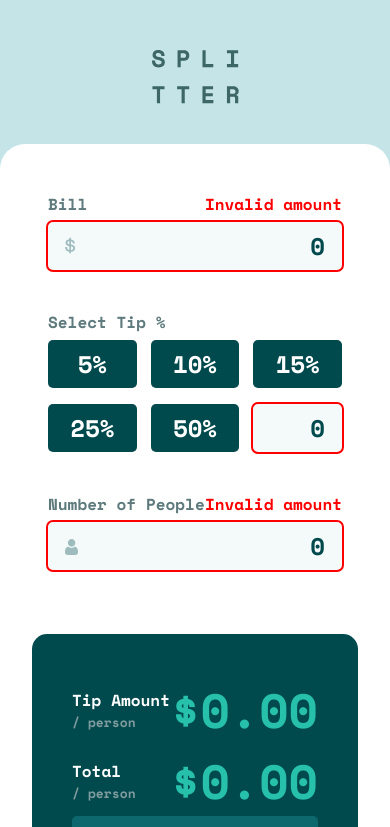
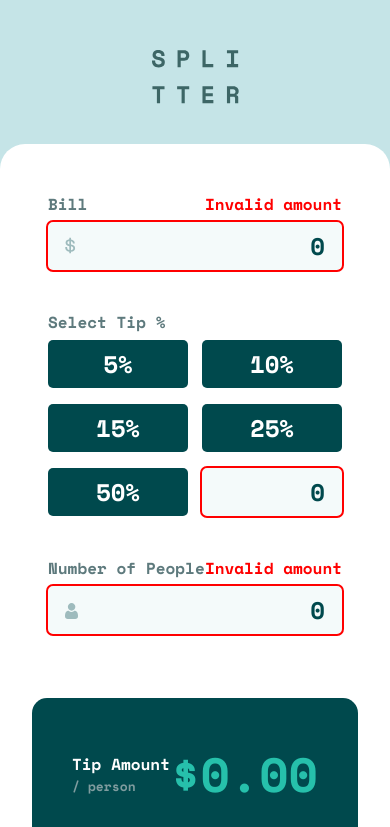
Before and after one commit to zxasc/tip-calculator-app, a React (Vite) app: page / in a window 390 px wide. Shown: the top 827 px of the page. Built offline with nearby package versions, Linux system fonts and the light colour scheme.

Commit message:
make mobile version responsive

```diff
--- a/src/styles/FormSelector.module.scss
+++ b/src/styles/FormSelector.module.scss
@@ -32,3 +32,9 @@
         }
     }
 }
+
+@media only screen and (max-width: 720px) {
+    .button_container {
+        grid-template-columns: repeat(2, minmax(0, 1fr));
+    }
+}
--- a/src/styles/global.scss
+++ b/src/styles/global.scss
@@ -59,6 +59,10 @@ form {
         flex-flow: column nowrap;
     }
 
+    form {
+        max-width: none;
+    }
+
     .logo {
         margin-top: 50px;
     }
```
